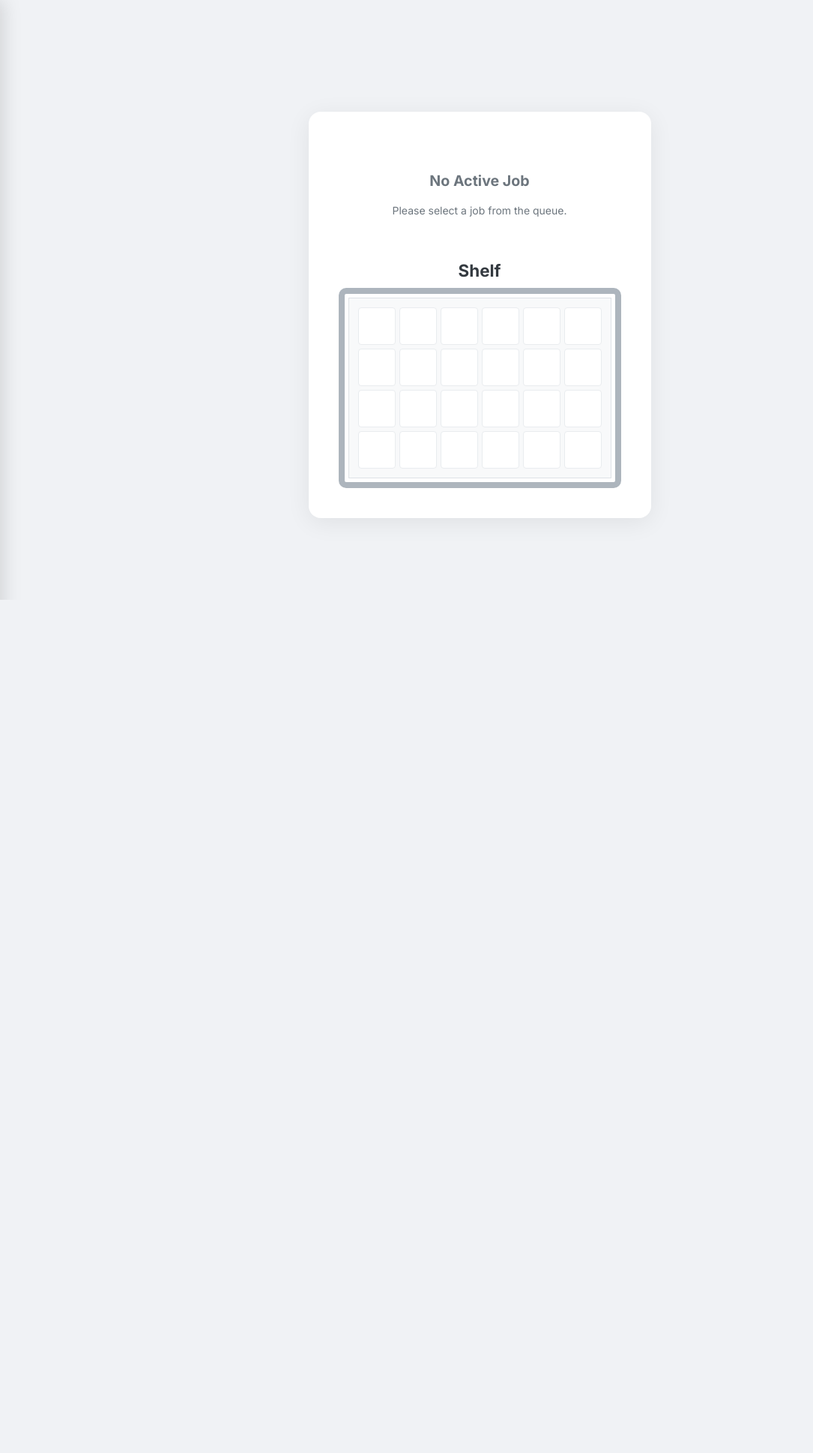
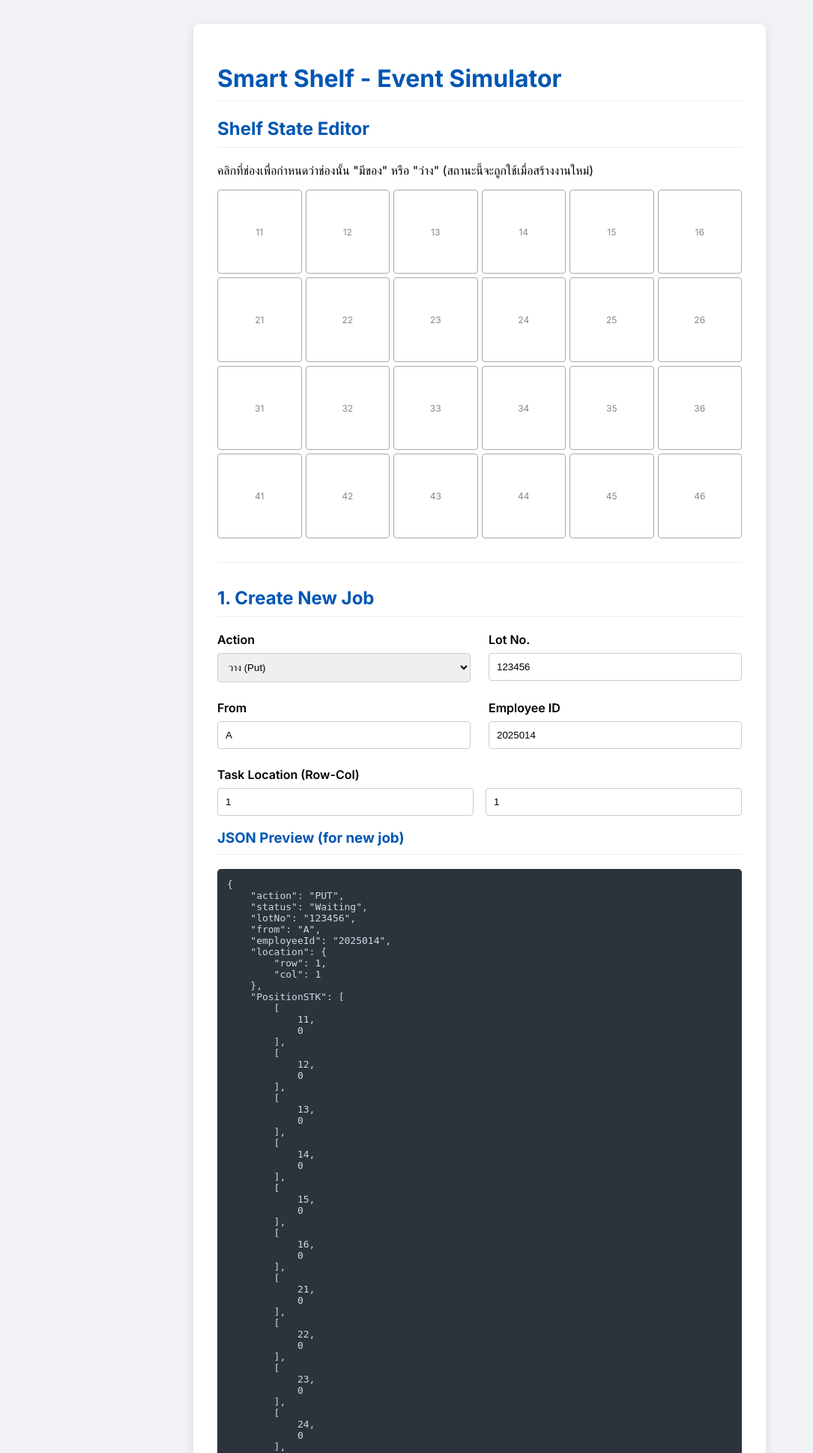
Before and after one commit to Krittapas2546/RFID-smart-shelf, a FastAPI app: page /test in a window 1280 px wide. Shown: the top 1938 px of the page at 75% size, without its empty margins (0-1085 px from the left). Before the commit the page ends 800 px from the top, so only its background shows below. Run offline with FastAPI, Linux system fonts and the light colour scheme.

Commit message:
no support pi

```diff
--- a/RFID-smart-shelf/src/templates/test_api.html
+++ b/RFID-smart-shelf/src/templates/test_api.html
@@ -2,234 +2,184 @@
 <html lang="th">
 <head>
     <meta charset="UTF-8">
-    <meta name="viewport" content="width=device-width, initial-scale=1.0">
-    <title>Smart Shelf UI</title>
+    <title>Test API - Smart Shelf Simulator</title>
     <style>
         @import url('https://fonts.googleapis.com/css2?family=Inter:wght@400;600;700&display=swap');
-        body { font-family: 'Inter', sans-serif; margin: 0; background-color: #f0f2f5; min-height: 100vh; }
-        .queue-drawer { position: fixed; top: 0; left: 0; width: 410px; max-width: 100vw; height: 100vh; background: #fff; box-shadow: 4px 0 24px rgba(0,0,0,0.13); z-index: 100; padding: 32px; transition: transform 0.33s cubic-bezier(.55,0,.32,1); transform: translateX(-100%); display: flex; flex-direction: column; }
-        .queue-drawer.open { transform: translateX(0); }
-        .queue-header { font-size: 2em; font-weight: 700; margin-bottom: 16px; margin-top: 0; }
-        .queue-list { flex: 1; overflow-y: auto; margin: 0; padding: 0; list-style: none; }
-        .queue-item { display: flex; justify-content: space-between; align-items: center; padding: 18px 0 12px 0; border-bottom: 1px solid #eee; gap: 8px; }
-        .queue-item-details { display: flex; flex-direction: column; line-height: 1.3; }
-        .queue-lot-no { font-weight: 600; font-size: 1.1em; }
-        .queue-emp-id { font-size: 14px; color: #6c757d; }
-        .queue-item button { font-size: 15px; padding: 6px 22px; cursor: pointer; background-color: #198754; color: white; border: none; border-radius: 6px; font-weight: 600; }
-        .queue-placeholder { color: #6c757d; font-style: italic; margin-top: 20px; }
-        .drawer-backdrop { position: fixed; top: 0; left: 0; right: 0; bottom: 0; background: rgba(0,0,0,0.07); z-index: 50; display: none; }
-        .drawer-backdrop.open { display: block; }
-        .main-content { display: flex; flex-direction: column; justify-content: center; align-items: center; min-height: 100vh; transition: filter 0.2s; }
-        .main-content.blurred { filter: blur(2px) grayscale(0.3); }
-        .shelf-container { display: flex; align-items: center; gap: 60px; min-width: 700px; padding: 48px 60px; background: #fff; border-radius: 16px; box-shadow: 0 6px 32px rgba(0,0,0,0.07); margin-top: 12vh; transition: background-color 0.3s, box-shadow 0.3s, flex-direction 0.3s; }
-        .details-panel { display: flex; flex-direction: column; gap: 16px; min-width: 270px; }
-        .details-panel .label { font-size: 21px; color: #6c757d; }
-        .details-panel .value { font-size: 26px; font-weight: 600; color: #343a40; }
-        .details-panel .lot-no { font-size: 62px; font-weight: 800; }
-        .status-badge { background-color: #6c757d; color: white; padding: 8px 28px; border-radius: 24px; font-weight: 700; font-size: 1.45em; display: inline-block; }
-        .status-badge.Waiting { background-color: #0d6efd; }
-        .status-badge.Error { background-color: #dc3545; }
-        .shelf-panel h2 { font-size: 2em; color: #343a40; margin: 0 0 20px 0; text-align: center; }
-        .shelf-grid { display: grid; grid-template-rows: repeat(4, 60px); grid-template-columns: repeat(6, 60px); gap: 7px; padding: 12px; background-color: #f8f9fa; border: 1px solid #dee2e6; }
-        .shelf-frame { border: 10px solid #adb5bd; border-radius: 10px; padding: 6px; }
-        .shelf-cell { background-color: #fff; border: 1.8px solid #e9ecef; border-radius: 4px; transition: background .18s; }
-        .shelf-cell.has-item { background-color: #a7f3d0; border-color: #34d399; }
-        .shelf-cell.selected-task { background-color: #dc3545 !important; border-color: #b02a37 !important; }
-        .main-placeholder { text-align: center; padding: 20px; color: #6c757d; }
-        .back-to-queue-btn { background: none; border: none; color: #0d6efd; cursor: pointer; font-size: 16px; padding: 8px; margin-top: 20px; text-align: center; width: 100%; }
-        .back-to-queue-btn:hover { text-decoration: underline; }
-        .shelf-container.error-state { background-color: #fff1f2; box-shadow: 0 0 0 4px rgba(220, 53, 69, 0.5); }
-        .shelf-cell.highlight-error { animation: blink-error 1.2s infinite ease-in-out; }
-        @keyframes blink-error { 0%   { background-color: #ffc107; } 50%  { background-color: #dc3545; } 100% { background-color: #ffc107; } }
-        .shelf-container.no-job-state { flex-direction: column; gap: 24px; min-width: auto; padding: 48px; }
-        .shelf-container.no-job-state .shelf-panel h2 { margin-bottom: 10px; }
-
-        /* >> CSS ใหม่สำหรับจอ 10.1 นิ้ว (1280x720) << */
-        @media (max-width: 1300px) {
-            body {
-                font-size: 14px;
-            }
-            .shelf-container {
-                gap: 30px;
-                padding: 24px 32px;
-                margin-top: 5vh;
-            }
-            .details-panel {
-                gap: 12px;
-                min-width: 230px;
-            }
-            .details-panel .label { font-size: 18px; }
-            .details-panel .value { font-size: 20px; }
-            .details-panel .lot-no { font-size: 48px; }
-            .status-badge { font-size: 1.25em; padding: 6px 20px; }
-            .shelf-panel h2 { font-size: 1.6em; margin-bottom: 15px; }
-            .shelf-grid {
-                grid-template-rows: repeat(4, 50px);
-                grid-template-columns: repeat(6, 50px);
-                gap: 5px;
-            }
-            .shelf-frame { border-width: 8px; padding: 5px; }
-            .shelf-container.no-job-state { padding: 40px; }
-            .main-placeholder h3 { font-size: 1.4em; }
-            .queue-drawer { width: 350px; padding: 24px; }
-            .queue-header { font-size: 1.8em; }
-            .queue-item { padding: 14px 0 10px 0; }
-            .queue-item button { font-size: 14px; padding: 5px 18px; }
-        }
+        body { font-family: 'Inter', sans-serif; margin: 2em; background-color: #f0f2f5; }
+        .container { max-width: 700px; margin: auto; background: #fff; padding: 2em; border-radius: 8px; box-shadow: 0 4px 12px rgba(0,0,0,0.1); }
+        h1, h2, h3 { color: #0056b3; border-bottom: 1px solid #eee; padding-bottom: 10px; }
+        .form-grid { display: grid; grid-template-columns: 1fr 1fr; gap: 1.5em; }
+        label { display: block; margin-bottom: .5em; font-weight: 600; }
+        input, select { width: 100%; padding: 10px; box-sizing: border-box; border: 1px solid #ccc; border-radius: 4px; }
+        button { width: 100%; padding: 12px; font-size: 1.1em; cursor: pointer; border: none; border-radius: 5px; margin-top: 1em; color: white; }
+        .primary-btn { background-color: #0d6efd; }
+        .success-btn { background-color: #198754; }
+        .danger-btn { background-color: #dc3545; }
+        pre { background-color: #2d333b; color: #cdd9e5; padding: 1em; border-radius: 5px; }
+        hr { border: none; border-top: 1px solid #eee; margin: 2em 0; }
+        /* >> CSS ใหม่สำหรับ Grid << */
+        .stk-grid { display: grid; grid-template-columns: repeat(6, 1fr); gap: 5px; margin: 12px 0 20px 0; }
+        .stk-cell { aspect-ratio: 1 / 1; border: 1px solid #aaa; border-radius: 4px; background: #fff; cursor: pointer; display: flex; align-items: center; justify-content: center; font-size: 12px; color: #888; }
+        .stk-cell.has-item { background: #28a745; color: #fff; border-color: #28a745; }
     </style>
 </head>
 <body>
-    <div class="drawer-backdrop" id="drawerBackdrop"></div>
-    <aside class="queue-drawer" id="queueDrawer">
-        <div class="queue-header">Job Queue</div>
-        <ul class="queue-list" id="queueList"></ul>
-    </aside>
+    <div class="container">
+        <h1>Smart Shelf - Event Simulator</h1>
 
-    <main class="main-content" id="mainContent">
-        <div class="shelf-container" id="shelfContainer" style="display:none;">
-            <div class="details-panel" id="detailsPanel"></div>
-            <div class="shelf-panel" id="shelfPanel">
-                <h2>Shelf</h2>
-                <div class="shelf-frame"><div class="shelf-grid" id="shelfGrid"></div></div>
-            </div>
+        <!-- >> ส่วนใหม่: Shelf State Editor << -->
+        <h2>Shelf State Editor</h2>
+        <p>คลิกที่ช่องเพื่อกำหนดว่าช่องนั้น "มีของ" หรือ "ว่าง" (สถานะนี้จะถูกใช้เมื่อสร้างงานใหม่)</p>
+        <div id="globalShelfGrid" class="stk-grid"></div>
+
+        <hr>
+
+        <h2>1. Create New Job</h2>
+        <div class="form-grid" oninput="updateJsonPreview()">
+            <div class="form-group"><label>Action</label><select id="action"><option value="PUT">วาง (Put)</option><option value="PICK">หยิบ (Pick)</option></select></div>
+            <div class="form-group"><label>Lot No.</label><input type="text" id="lot_no" value="123456"></div>
+            <div class="form-group"><label>From</label><input type="text" id="from_shelf" value="A"></div>
+            <div class="form-group"><label>Employee ID</label><input type="text" id="emp_id" value="2025014"></div>
+            <div class="form-group" style="grid-column: 1 / -1;"><label>Task Location (Row-Col)</label><div style="display: flex; gap: 1em;"><input type="number" id="loc_row" value="1" min="1" max="4"><input type="number" id="loc_col" value="1" min="1" max="6"></div></div>
         </div>
-    </main>
+        <h3>JSON Preview (for new job)</h3>
+        <pre><code id="json-preview"></code></pre>
+        <button onclick="scanNewLot()" class="primary-btn">Add New Job to Queue</button>
+
+        <hr>
+
+        <h2>2. Simulate Operator Actions</h2>
+        <button onclick="simulateTaskComplete()" class="success-btn">Simulate Task Complete</button>
+        <button onclick="simulateWrongPick()" class="danger-btn">Simulate Wrong Pick</button>
+
+        <hr>
+
+        <!-- >> ส่วนใหม่: System Controls << -->
+        <h2>System Controls</h2>
+        <button onclick="clearAllData()" class="danger-btn">Clear All Data (Reset System)</button>
+
+
+        <div id="status-message" style="margin-top: 1em; font-weight: bold; text-align: center; min-height: 20px;"></div>
+        <div style="margin-top: 2em; text-align: center;"><a href="shelf_ui.html" target="_blank">Open Shelf UI</a></div>
+    </div>
 
     <script>
-        const drawerBackdrop = document.getElementById('drawerBackdrop');
-        const queueDrawer = document.getElementById('queueDrawer');
-        const queueListEl = document.getElementById('queueList');
-        const detailsPanel = document.getElementById('detailsPanel');
-        const shelfGrid = document.getElementById('shelfGrid');
-        const shelfContainer = document.getElementById('shelfContainer');
-
         const ROWS = 4, COLS = 6;
         const GLOBAL_SHELF_STATE_KEY = 'globalShelfState';
 
-        function openDrawer() { queueDrawer.classList.add('open'); drawerBackdrop.classList.add('open'); document.getElementById('mainContent').classList.add('blurred'); }
-        function closeDrawer() { queueDrawer.classList.remove('open'); drawerBackdrop.classList.remove('open'); document.getElementById('mainContent').classList.remove('blurred'); }
-        drawerBackdrop.onclick = closeDrawer;
+        function getGlobalShelfState() { return JSON.parse(localStorage.getItem(GLOBAL_SHELF_STATE_KEY) || '[]'); }
+        function setGlobalShelfState(state) { localStorage.setItem(GLOBAL_SHELF_STATE_KEY, JSON.stringify(state)); }
 
-        for (let r = 1; r <= ROWS; r++) for (let c = 1; c <= COLS; c++) {
-            const cell = document.createElement('div');
-            cell.classList.add('shelf-cell');
-            cell.id = `cell-${r}-${c}`;
-            shelfGrid.appendChild(cell);
+        function initializeGlobalShelfState() {
+            if (getGlobalShelfState().length > 0) return;
+            const initialState = Array.from({ length: ROWS * COLS }, (_, i) => {
+                const r = Math.floor(i / COLS) + 1;
+                const c = (i % COLS) + 1;
+                return [r * 10 + c, 0];
+            });
+            setGlobalShelfState(initialState);
         }
 
-        function getActiveJob() { return JSON.parse(localStorage.getItem('activeShelfJob') || 'null'); }
-        function setActiveJob(job) { localStorage.setItem('activeShelfJob', JSON.stringify(job)); }
+        // >> ฟังก์ชันใหม่: วาด Grid สำหรับแก้ไข <<
+        function renderGlobalShelfGrid() {
+            const gridEl = document.getElementById('globalShelfGrid');
+            const shelfState = getGlobalShelfState();
+            gridEl.innerHTML = '';
+            shelfState.forEach(([pos, hasItem]) => {
+                const cell = document.createElement('div');
+                cell.className = 'stk-cell' + (hasItem ? ' has-item' : '');
+                const r = Math.floor(pos / 10);
+                const c = pos % 10;
+                cell.textContent = `${r}${c}`;
+                cell.onclick = () => toggleShelfItem(pos);
+                gridEl.appendChild(cell);
+            });
+        }
 
-        function renderShelfFromState(shelfState) {
-            document.querySelectorAll('.shelf-cell').forEach(c => c.className = 'shelf-cell');
-            if (Array.isArray(shelfState)) {
-                shelfState.forEach(([pos, hasItem]) => {
-                    if (hasItem > 0) {
-                        const row = Math.floor(pos / 10);
-                        const col = pos % 10;
-                        const cell = document.getElementById(`cell-${row}-${col}`);
-                        if (cell) cell.classList.add('has-item');
-                    }
-                });
+        // >> ฟังก์ชันใหม่: สลับสถานะของในช่อง <<
+        function toggleShelfItem(position) {
+            const shelfState = getGlobalShelfState();
+            const itemIndex = shelfState.findIndex(([pos]) => pos === position);
+            if (itemIndex > -1) {
+                shelfState[itemIndex][1] = shelfState[itemIndex][1] === 0 ? 1 : 0; // Toggle 0 and 1
+                setGlobalShelfState(shelfState);
+                renderGlobalShelfGrid(); // วาด Grid ใหม่
+                updateJsonPreview();   // อัปเดต Preview
             }
         }
 
-        function renderQueueList() {
+        function buildJobObject() {
+             return {
+                jobId: `job_${Date.now()}_${Math.random().toString(36).substr(2, 9)}`,
+                action: document.getElementById('action').value,
+                status: "Waiting",
+                lotNo: document.getElementById('lot_no').value,
+                from: document.getElementById('from_shelf').value,
+                employeeId: document.getElementById('emp_id').value,
+                location: {
+                    row: parseInt(document.getElementById('loc_row').value),
+                    col: parseInt(document.getElementById('loc_col').value)
+                },
+                PositionSTK: getGlobalShelfState(), // Snapshot state ปัจจุบัน
+                timestamp: new Date().toLocaleTimeString('th-TH'),
+                error: null
+            };
+        }
+
+        function updateJsonPreview() {
+            const { jobId, ...previewJob } = buildJobObject();
+            document.getElementById('json-preview').textContent = JSON.stringify(previewJob, null, 4);
+        }
+
+        function scanNewLot() {
             const queue = JSON.parse(localStorage.getItem('shelfQueue') || '[]');
-            queueListEl.innerHTML = '';
+            queue.push(buildJobObject());
+            localStorage.setItem('shelfQueue', JSON.stringify(queue));
+            showStatus('SUCCESS: Added new job to queue!', 'green');
+        }
 
-            if (queue.length === 0) {
-                queueListEl.innerHTML = '<li class="queue-placeholder">No jobs in queue...</li>';
-                closeDrawer();
-                return;
-            }
+        function simulateTaskComplete() {
+            const activeJob = JSON.parse(localStorage.getItem('activeShelfJob') || 'null');
+            if (!activeJob) return showStatus('ERROR: No active job selected.', 'red');
 
-            queue.forEach(job => {
-                const item = document.createElement('li');
-                item.className = 'queue-item';
-                item.innerHTML = `
-                    <div class="queue-item-details">
-                        <span class="queue-lot-no">Lot: ${job.lotNo}</span>
-                        <span class="queue-emp-id">Emp: ${job.employeeId}</span>
-                    </div>
-                    <button data-job-id="${job.jobId}">Select</button>
-                `;
-                queueListEl.appendChild(item);
-            });
+            const shelfState = getGlobalShelfState();
+            const jobLocation = activeJob.location.row * 10 + activeJob.location.col;
+            const itemState = activeJob.action === 'PUT' ? 1 : 0;
+            const itemIndex = shelfState.findIndex(([pos]) => pos === jobLocation);
+            if (itemIndex > -1) shelfState[itemIndex][1] = itemState;
+            setGlobalShelfState(shelfState);
 
-            if (queue.length > 1 && !getActiveJob()) {
-                openDrawer();
-            } else {
-                closeDrawer();
+            const queue = (JSON.parse(localStorage.getItem('shelfQueue') || '[]')).filter(j => j.jobId !== activeJob.jobId);
+            localStorage.setItem('shelfQueue', JSON.stringify(queue));
+            localStorage.removeItem('activeShelfJob');
+
+            renderGlobalShelfGrid(); // อัปเดต Grid หลังทำงานเสร็จ
+            showStatus(`SUCCESS: Job for Lot ${activeJob.lotNo} is complete.`, 'green');
+        }
+
+        // >> ฟังก์ชันใหม่: ล้างข้อมูลทั้งหมด <<
+        function clearAllData() {
+            if (confirm('Are you sure you want to clear all jobs and reset the shelf? This cannot be undone.')) {
+                localStorage.removeItem('shelfQueue');
+                localStorage.removeItem('activeShelfJob');
+                localStorage.removeItem(GLOBAL_SHELF_STATE_KEY);
+                initializeGlobalShelfState();
+                renderGlobalShelfGrid();
+                updateJsonPreview();
+                showStatus('SYSTEM RESET: All data has been cleared.', 'orange');
             }
         }
 
-        function goBackToQueue() {
-            localStorage.removeItem('activeShelfJob');
-            renderAll();
+        function showStatus(message, color) {
+            const statusDiv = document.getElementById('status-message');
+            statusDiv.textContent = message;
+            statusDiv.style.color = color;
         }
 
-        function renderActiveJob() {
-            const activeJob = getActiveJob();
-            shelfContainer.classList.remove('error-state', 'no-job-state');
-            const currentShelfState = JSON.parse(localStorage.getItem(GLOBAL_SHELF_STATE_KEY) || '[]');
-            renderShelfFromState(currentShelfState);
-
-            if (!activeJob) {
-                shelfContainer.classList.add('no-job-state');
-                detailsPanel.innerHTML = '<div class="main-placeholder"><h3>No Active Job</h3><p>Please select a job from the queue.</p></div>';
-                document.getElementById('shelfPanel').style.display = 'block';
-                return;
-            }
-
-            detailsPanel.innerHTML = `
-                <div><span class="label">Status</span><span class="value"><span class="status-badge ${activeJob.status}">${activeJob.status}</span></span></div>
-                <div><span class="label">Lot No.</span><span class="value lot-no">${activeJob.lotNo}</span></div>
-                <div><span class="label">Form</span><span class="value">${activeJob.from}</span></div>
-                <div><span class="label">Employee ID</span><span class="value">${activeJob.employeeId}</span></div>
-                <div><span class="label">Time Stamp</span><span class="value">${activeJob.timestamp}</span></div>
-                <button class="back-to-queue-btn" onclick="goBackToQueue()">← Back to Queue</button>
-            `;
-
-            if (activeJob.error) {
-                shelfContainer.classList.add('error-state');
-            }
-
-            if (activeJob.location) {
-                const { row, col } = activeJob.location;
-                const targetCell = document.getElementById(`cell-${row}-${col}`);
-                if (targetCell) {
-                    targetCell.classList.add(activeJob.error ? 'highlight-error' : 'selected-task');
-                }
-            }
-        }
-
-        queueListEl.addEventListener('click', function(event) {
-            if (event.target.tagName === 'BUTTON' && event.target.dataset.jobId) {
-                const jobId = event.target.dataset.jobId;
-                const queue = JSON.parse(localStorage.getItem('shelfQueue') || '[]');
-                const selectedJob = queue.find(job => job.jobId === jobId);
-                if (selectedJob) {
-                    setActiveJob(selectedJob);
-                    renderAll();
-                    closeDrawer();
-                }
-            }
-        });
-
-        function renderAll() {
-            shelfContainer.style.display = 'flex';
-            const queue = JSON.parse(localStorage.getItem('shelfQueue') || '[]');
-            if (queue.length === 1 && !getActiveJob()) {
-                setActiveJob(queue[0]);
-            }
-            renderQueueList();
-            renderActiveJob();
-        }
-
-        window.addEventListener('storage', renderAll);
-
-        renderAll();
+        // --- Initial Load ---
+        initializeGlobalShelfState();
+        renderGlobalShelfGrid();
+        updateJsonPreview();
     </script>
 </body>
 </html>
```
